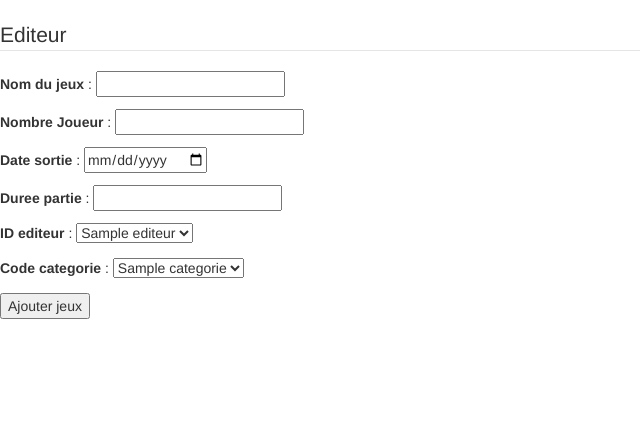
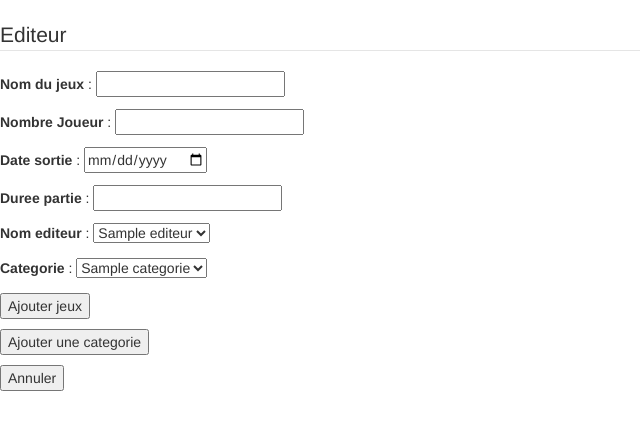
Before and after one commit to marque-antoine/Piscine, a PHP site: page /ajoutJeux.php in a window 1280 px wide. Shown: the part 72-502 px from the top of the page, without its empty margins (0-640 px from the left). Run offline with PHP 8.4, Linux system fonts and the light colour scheme; tables that the repository leaves empty hold one stand-in row (values such as "Sample post").

Commit message:
mise à j
mise à j ajoutJeux (+ categorie)

```diff
--- a/Cristina/New Piscine/ajoutJeux.php
+++ b/Cristina/New Piscine/ajoutJeux.php
@@ -46,7 +46,7 @@
 
     </p>
      <p>
-        <label for="numEditeur">ID editeur</label> : <select name="numEditeur" id="numEditeur" required>
+        <label for="numEditeur">Nom editeur</label> : <select name="numEditeur" id="numEditeur" required>
                 <?php
                 foreach($editeurs as $key => $value):
                 echo '<option value="'.$value.'">'.$key.'</option>';
@@ -58,7 +58,7 @@
     </p>
 
      <p>
-        <label for="codeCategorie">Code categorie</label> : <select name="codeCategorie" id="codeCategorie" required>
+        <label for="codeCategorie">Categorie</label> : <select name="codeCategorie" id="codeCategorie" required>
                 <?php
                 foreach($categories as $key => $value):
                 echo '<option value="'.$value.'">'.$key.'</option>';
@@ -70,6 +70,19 @@
     </p>
     <input type="submit" value="Ajouter jeux" id = "add" />
 </form>
+</form>
+<p>
+<form method="POST" action="ajoutCategorie.php">
+	<input type="submit" value="Ajouter une categorie" />
+
+</form>
+</p>
+<p>
+<form method="POST" action="jeux.php">
+	<input type="submit" value="Annuler" />
+
+</form>
+</p>
 </middle>
 </body>
 </html>
```
